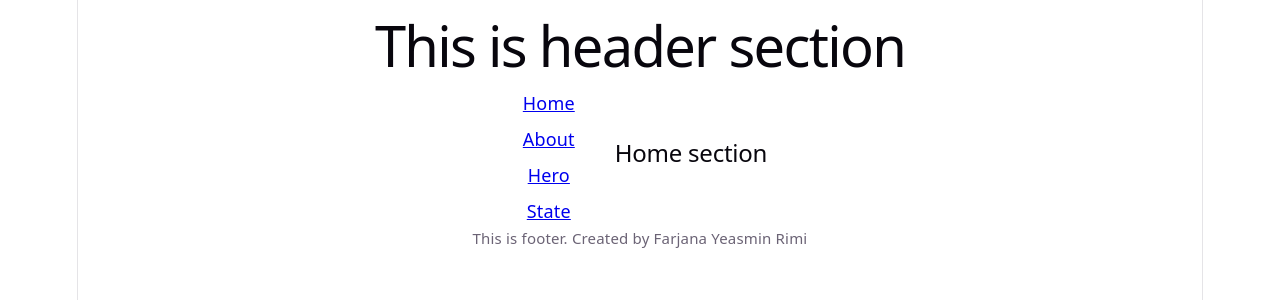
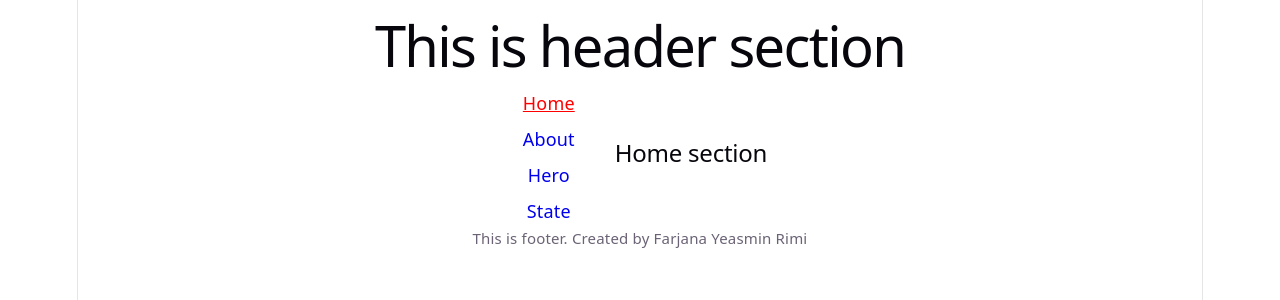
Before and after one commit to farjanayeasminrimi/react-routing-practice, a React (Vite) app: page / in a window 1280 px wide. Shown: the top 300 px of the page. Built offline with nearby package versions, Linux system fonts and the light colour scheme.

Commit message:
explored NavLink in routing

```diff
--- a/src/assets/components/header/header.css
+++ b/src/assets/components/header/header.css
@@ -1,3 +1,4 @@
 nav a {
   margin-left: 10px;
+  text-decoration: none;
 }
--- a/src/assets/components/sidebar/Sidebar.jsx
+++ b/src/assets/components/sidebar/Sidebar.jsx
@@ -1,16 +1,24 @@
 import React from "react";
 import "../header/header.css";
 import "./sidebar.css";
-import { Link } from "react-router";
+import { Link, NavLink } from "react-router";
 
 const Sidebar = () => {
   return (
     <div>
       <nav>
-        <Link to="/">Home</Link>
+        {/* only link wont keep track of visited link */}
+        {/* <Link to="/">Home</Link>
         <Link to="/about">About</Link>
         <Link to="/hero">Hero</Link>
-        <Link to="/state">State</Link>
+        <Link to="/state">State</Link> */}
+
+        {/* for track we will use NavLink */}
+
+        <NavLink to="/">Home</NavLink>
+        <NavLink to="/about">About</NavLink>
+        <NavLink to="/hero">Hero</NavLink>
+        <NavLink to="/state">State</NavLink>
       </nav>
     </div>
   );
--- a/src/assets/components/sidebar/sidebar.css
+++ b/src/assets/components/sidebar/sidebar.css
@@ -3,3 +3,7 @@ nav {
   flex-direction: column;
   gap: 10px;
 }
+a.active {
+  color: red;
+  text-decoration: underline !important;
+}
```
